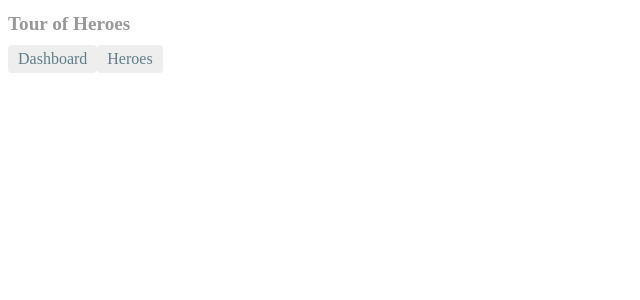
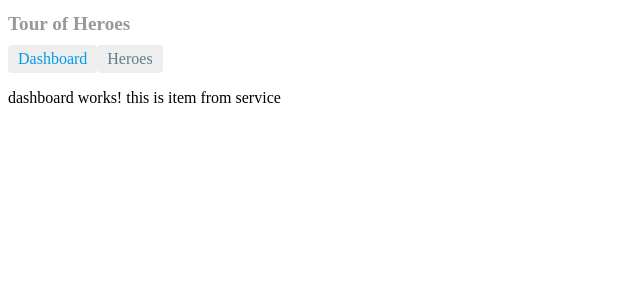
Before and after one commit to highbury1999/personal-study, an Angular app: page /dashboard in a window 1280 px wide. Before the commit this address led to /. Shown: the top 300 px of the page, without its empty margins (0-640 px from the left). Built offline with nearby package versions, Linux system fonts and the light colour scheme.

Commit message:
Create a new component

```diff
--- a/src/app/app-routing.module.ts
+++ b/src/app/app-routing.module.ts
@@ -1,8 +1,11 @@
 import { NgModule }             from '@angular/core';
 import { RouterModule, Routes } from '@angular/router';
+import { DashboardComponent } from './component/dashboard/dashboard.component';
 
 
 const routes: Routes = [
+  { path: '', redirectTo: '/dashboard', pathMatch: 'full' },
+  { path:'dashboard', component:DashboardComponent}
 ];
 
 @NgModule({
--- /dev/null
+++ b/src/app/component/dashboard/dashboard.component.html
@@ -0,0 +1,4 @@
+<p>
+  dashboard works!
+  {{item}}
+</p>
--- /dev/null
+++ b/src/app/component/dashboard/dashboard.component.ts
@@ -0,0 +1,17 @@
+import { Component, OnInit } from '@angular/core';
+import {ItemService} from '../../services/item/item.service';
+
+@Component({
+  selector: 'app-dashboard',
+  templateUrl: './dashboard.component.html',
+  styleUrls: ['./dashboard.component.css']
+})
+export class DashboardComponent implements OnInit {
+  item:string;
+  constructor(private itemService:ItemService) { }
+
+  ngOnInit() {
+    this.item = this.itemService.getItem();
+  }
+
+}
--- /dev/null
+++ b/src/app/services/item/item.service.ts
@@ -0,0 +1,12 @@
+import { Injectable } from '@angular/core';
+
+@Injectable()
+export class ItemService {
+
+  constructor() { }
+
+  getItem() {
+    return 'this is item from service';
+  }
+
+}
```
Also changed, not shown: src/app/app.module.ts (+5 -2 lines), src/app/component/dashboard/dashboard.component.css (added), 2 other files (tests, documents, lock files or other folders).
